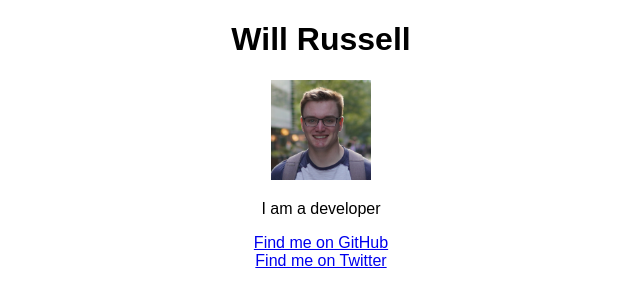
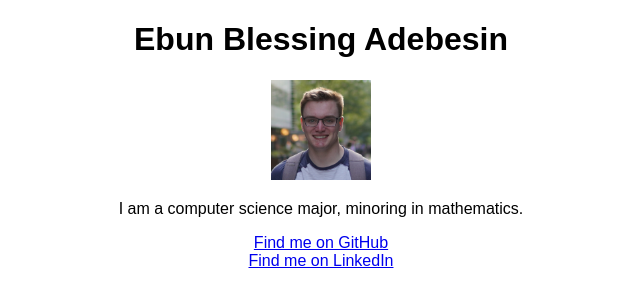
Before and after one commit to ebadebesin/ebadebesin.github.io, a plain HTML site: page index.html in a window 1280 px wide. Shown: the whole page, without its empty margins (319-959 px from the left). Drawn offline with Linux system fonts and the light colour scheme.

Commit message:
Update index.html

```diff
--- a/index.html
+++ b/index.html
@@ -3,19 +3,19 @@
 
 <head>
     <meta charset="utf-8">
-    <title>Will Russell</title>
+    <title>Ebun Blessing Adebesin</title>
     <link rel="stylesheet" href="styles.css">
 </head>
 
 <body>
-    <h1>Will Russell</h1>
+    <h1>Ebun Blessing Adebesin</h1>
     <img src="logo.jpg"></img>
     <p>
-        I am a developer
+        I am a computer science major, minoring in mathematics.
     </p>
-    <a href="https://github.com/wrussell1999">Find me on GitHub</a>
+    <a href="https://github.com/ebadebesin">Find me on GitHub</a>
     <br>
-    <a href="https://twitter.com/wrussell1999">Find me on Twitter</a>
+    <a href="https://www.linkedin.com/in/ebunoluwa-blessing-adebesin-427399192/">Find me on LinkedIn</a>
 </body>
 
 </html>
```
